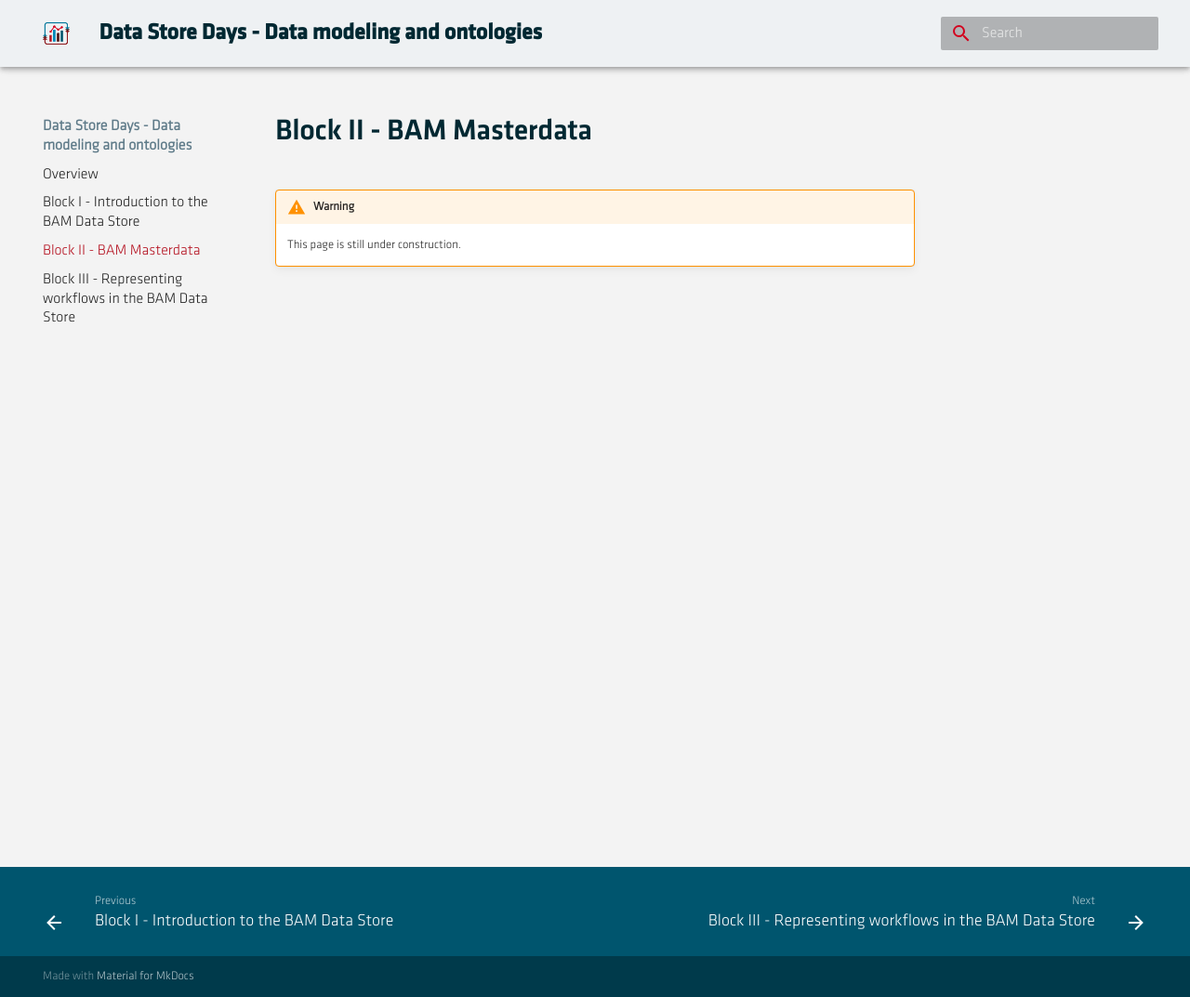
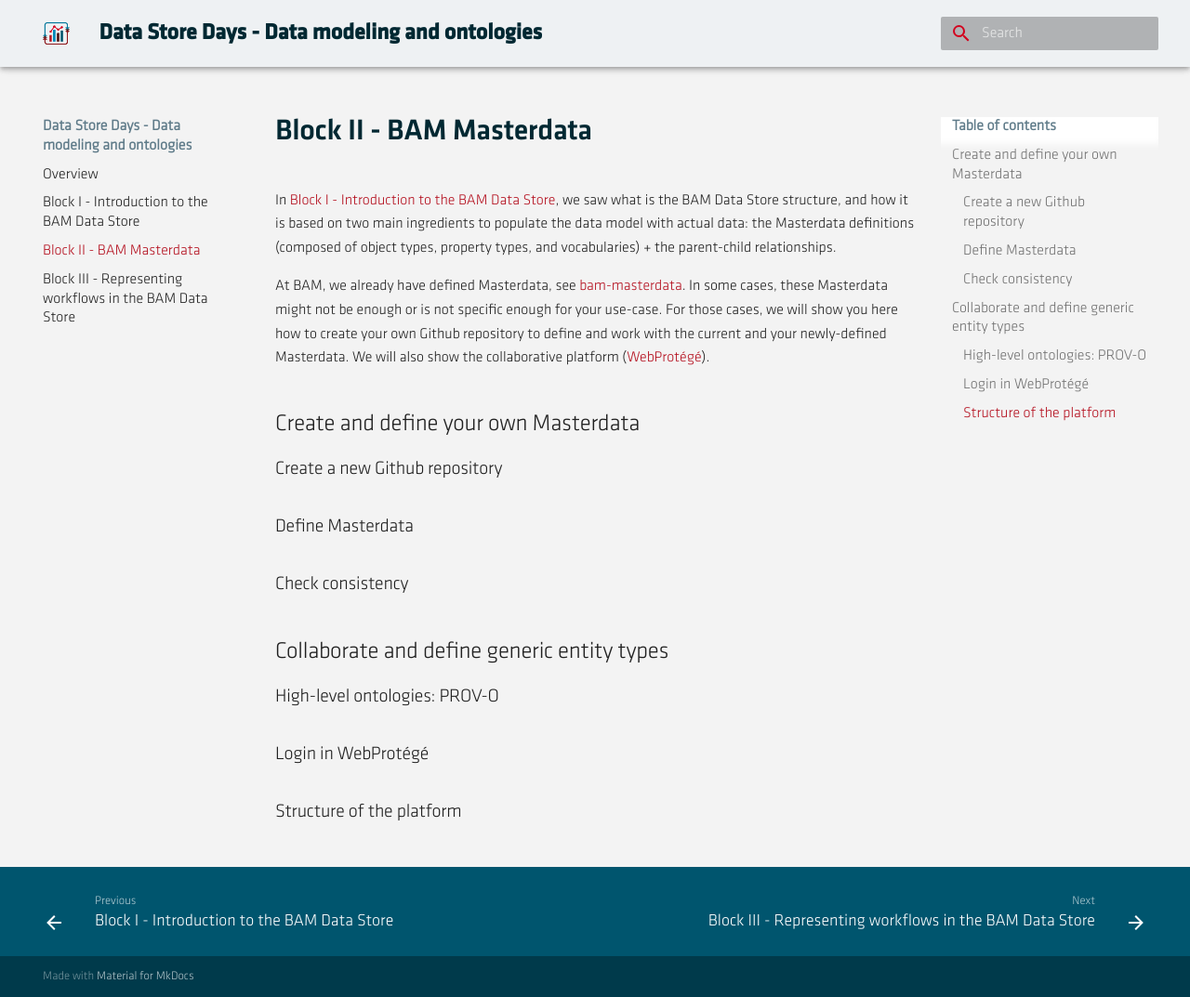
Before and after one commit to BAMresearch/hackathon-group-2, an MkDocs documentation site: the page built from docs/block_2.md, in a window 1280 px wide and 1073 px high. Shown: the whole window at 93% size. Built offline with MkDocs 1.6.1 and Material for MkDocs 9.7.7, drawn with Linux system fonts in a browser that asks for light colours.

Commit message:
Create structure for Block 2

```diff
--- a/docs/block_2.md
+++ b/docs/block_2.md
@@ -1,3 +1,23 @@
 
-!!! warning
-    This page is still under construction.
+In [Block I - Introduction to the BAM Data Store](block_1.md), we saw what is the BAM Data Store structure, and how it is based on two main ingredients to populate the data model with actual data: the Masterdata definitions (composed of object types, property types, and vocabularies) + the parent-child relationships.
+
+At BAM, we already have defined Masterdata, see [bam-masterdata](https://github.com/BAMresearch/bam-masterdata). In some cases, these Masterdata might not be enough or is not specific enough for your use-case. For those cases, we will show you here how to create your own Github repository to define and work with the current and your newly-defined Masterdata. We will also show the collaborative platform ([WebProtégé](https://webprotege.stanford.edu/)).
+
+
+## Create and define your own Masterdata
+
+### Create a new Github repository
+
+### Define Masterdata
+
+### Check consistency
+
+
+## Collaborate and define generic entity types
+
+### High-level ontologies: PROV-O
+
+### Login in WebProtégé
+
+
+### Structure of the platform
```
